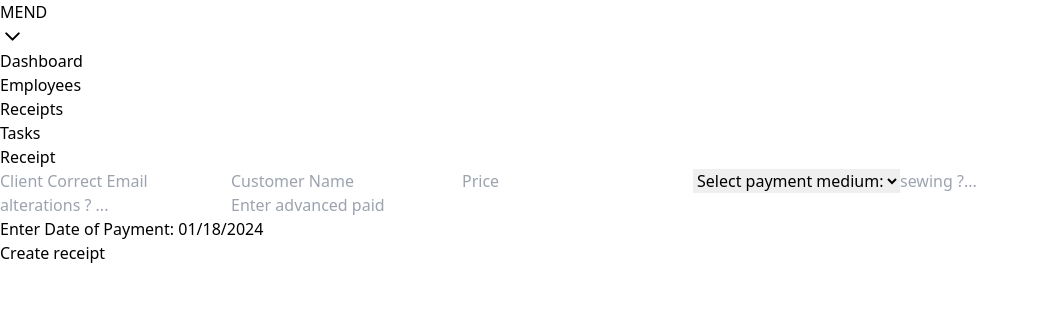
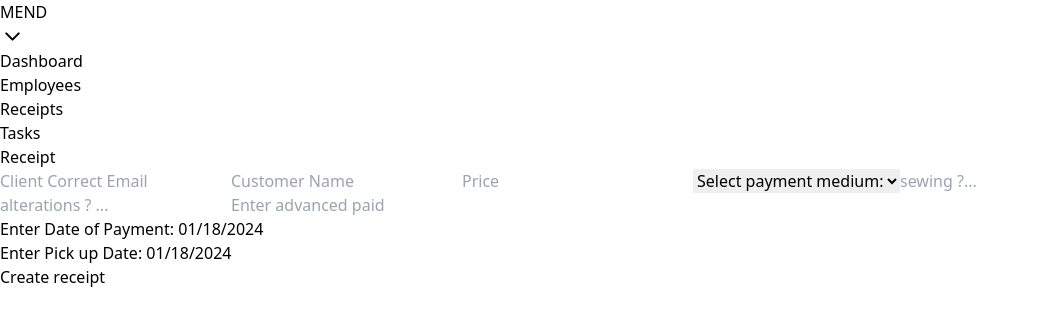
Before and after one commit to Eyohen/mend, a React (Vite) app: page /receipt in a window 1280 px wide. Shown: the top 326 px of the page, without its empty margins (0-1038 px from the left). Built offline with nearby package versions, Linux system fonts and the light colour scheme.

Commit message:
added pickup date in receipt

```diff
--- a/src/components/ReceiptBody.jsx
+++ b/src/components/ReceiptBody.jsx
@@ -35,6 +35,7 @@ const ReceiptBody = () => {
   const [alteration,setAlteration]=useState("")
   const [advanced,setAdvanced]=useState("")
   const [startDate, setStartDate] = useState(new Date());
+  const [startDate2, setStartDate2] = useState(new Date());
     const [selectedMedium, setSelectedMedium] = useState([])
 
     const [error,setError]=useState(false)
@@ -60,7 +61,7 @@ const ReceiptBody = () => {
           }
 
           const res = await axios.post(URL+"/api/receipts/send",{email,
-            date:startDate,medium:selectedMedium, customer, price,sewing,alteration, advanced
+            date:startDate,medium:selectedMedium, customer, price,sewing,alteration, advanced, pickup:startDate2
 
 
           }, {
@@ -104,7 +105,8 @@ const ReceiptBody = () => {
           <input onChange={(e)=>setAlteration(e.target.value)} className="border border-black px-2 py-1 w-[500px]" placeholder="alterations ? ..." />
           <input onChange={(e)=>setAdvanced(e.target.value)} className="border border-black px-2 py-1" placeholder="Enter advanced paid" />
 
-          <p className='text-md text-gray-600'>Enter Date of Payment: <DatePicker selected={startDate} onChange={(date) => setStartDate(date)} className='border border-black py-1 ' placeholder='Enter Due Date' /></p>
+          <p className='text-md text-gray-600'>Enter Date of Payment: <DatePicker selected={startDate} onChange={(date) => setStartDate(date)} className='border border-black py-1 '  /></p>
+          <p className='text-md text-gray-600'>Enter Pick up Date: <DatePicker selected={startDate2} onChange={(date) => setStartDate2(date)} className='border border-black py-1 '  /></p>
 
 
 
```
